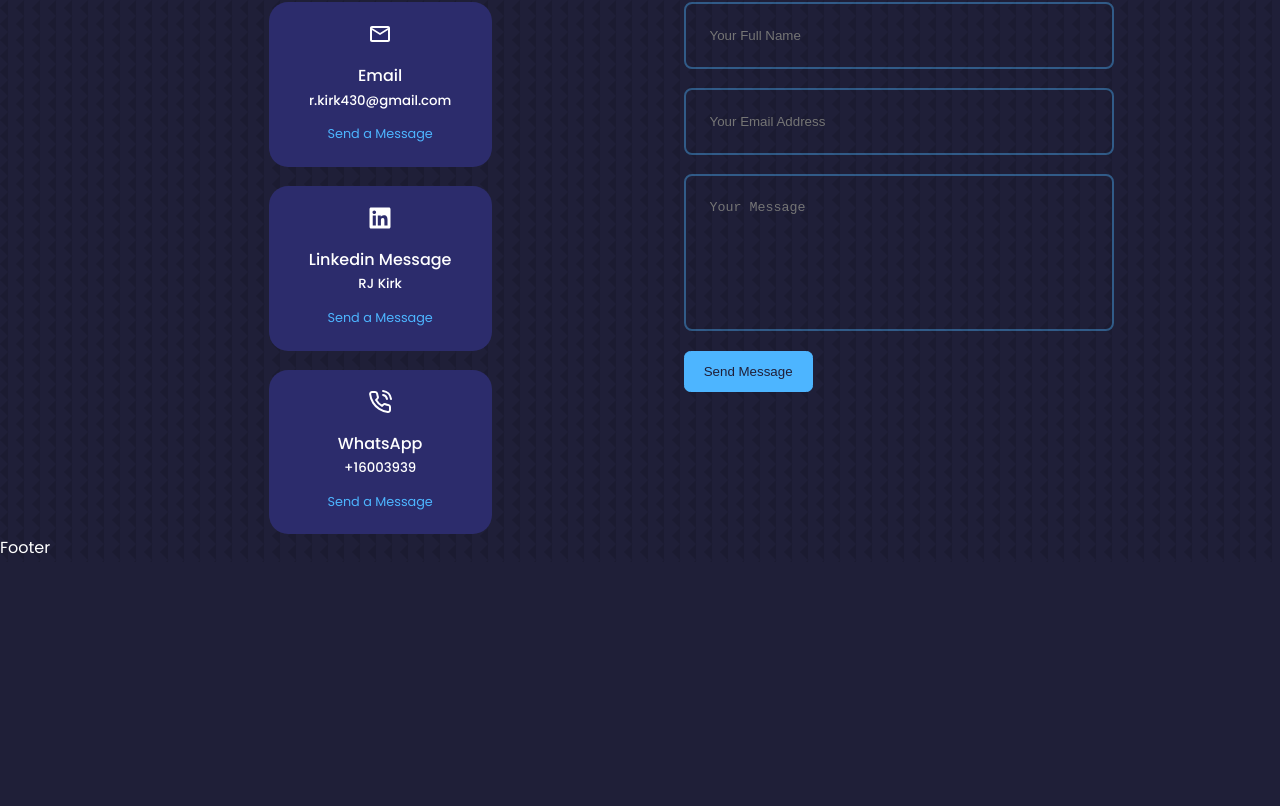
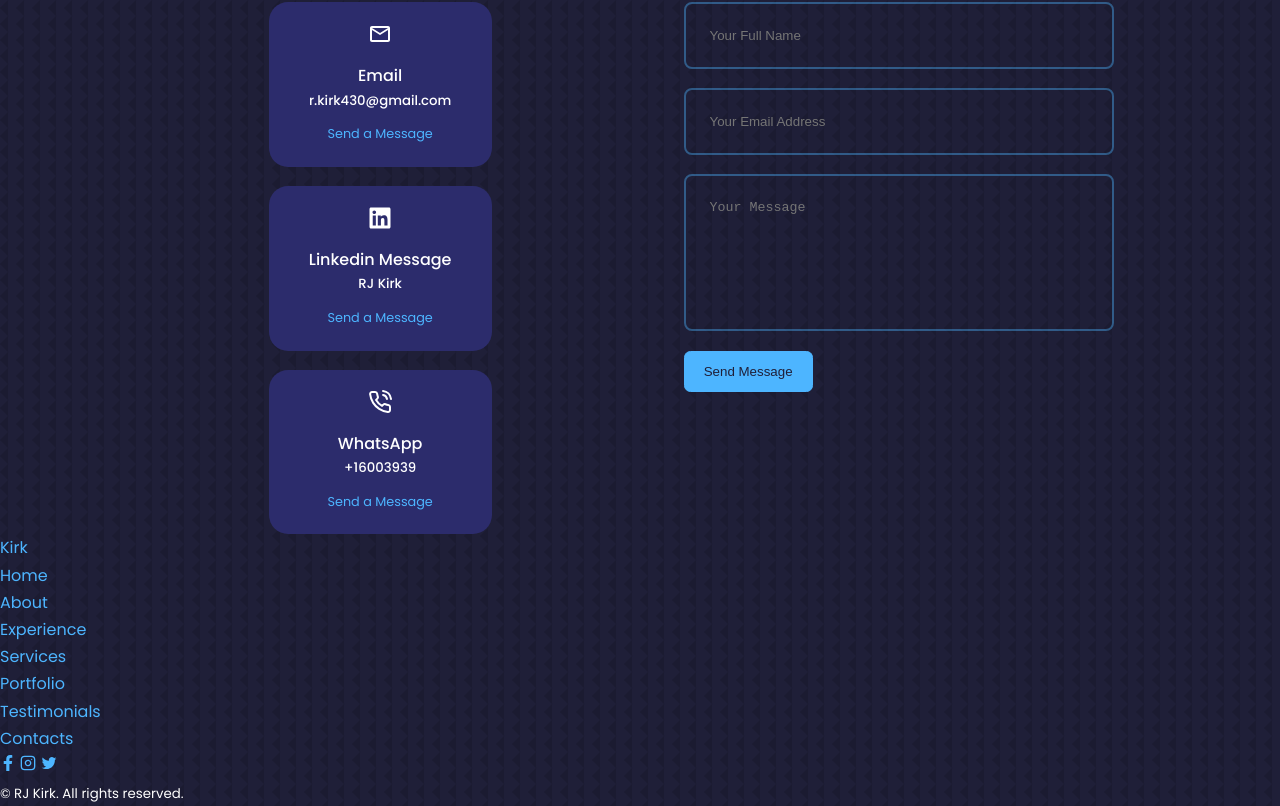
Before and after one commit to rkirk430/portfolio-website, a React (Create React App) app: page / in a window 1280 px wide. Shown: the part 4768-5574 px from the top of the page. Before the commit the page ends 5330 px from the top, so only its background shows below. Built offline with nearby package versions, Linux system fonts and the light colour scheme.

Commit message:
Footer JSX

```diff
--- a/package.json
+++ b/package.json
@@ -6,6 +6,7 @@
     "@testing-library/jest-dom": "^5.16.4",
     "@testing-library/react": "^13.3.0",
     "@testing-library/user-event": "^13.5.0",
+    "emailjs-com": "^3.2.0",
     "react": "^18.1.0",
     "react-dom": "^18.1.0",
     "react-icons": "^4.3.1",
--- a/src/components/contact/Contact.jsx
+++ b/src/components/contact/Contact.jsx
@@ -3,8 +3,26 @@
 import {MdOutlineEmail} from 'react-icons/md'
 import {FaLinkedin} from 'react-icons/fa'
 import {FiPhoneCall} from 'react-icons/fi'
+import { useRef } from 'react';
+import emailjs from 'emailjs-com';
+
 
 const Contact = () => {
+
+  const form = useRef();
+
+  const sendEmail = (e) => {
+    e.preventDefault();
+
+  emailjs.sendForm('service_fthls14', 'template_q59r0jq', form.current, 'nDz1FcThApztcRH-T')
+    .then((result) => {
+        console.log(result.text);
+    }, (error) => {
+        console.log(error.text);
+    });
+    e.target.reset()
+};
+
   return (
     <section id="contact">
       <h5> Get in Touch </h5>
@@ -35,7 +53,7 @@
           </article>
         </div>
 
-        <form action="">
+        <form ref={form} onSubmit={sendEmail}>
           <input type="text" name='name' placeholder='Your Full Name' required />
           <input type="email" name='email' placeholder='Your Email Address' required />
           <textarea name="message" rows='7' placeholder='Your Message' required></textarea>
--- a/src/components/footer/Footer.jsx
+++ b/src/components/footer/Footer.jsx
@@ -1,9 +1,35 @@
 import React from 'react'
 import './footer.css'
+import { FaFacebookF } from 'react-icons/fa'
+import { FiInstagram } from 'react-icons/fi'
+import {IoLogoTwitter} from 'react-icons/io'
 
 const Footer = () => {
   return (
-    <div>Footer</div>
+    <footer>
+      <a href="#" className='footer__logo'> Kirk </a>
+
+      <ul className="permalinks">
+        <li><a href="#"> Home </a></li>
+        <li><a href="#about"> About </a></li>
+        <li><a href="#experience"> Experience </a></li>
+        <li><a href="#services"> Services </a></li>
+        <li><a href="#portfolio"> Portfolio </a></li>
+        <li><a href="#testimonials"> Testimonials </a></li>
+        <li><a href="#contact"> Contacts </a></li>
+      </ul>
+
+      <div className="footer__socials">
+        <a href="https://facebook.com"> <FaFacebookF /> </a>
+        <a href="https://instagram.com"> <FiInstagram /> </a>
+        <a href="https://twitter.com"> <IoLogoTwitter /> </a>
+      </div>
+
+      <div className="footer__copyright">
+        <small>&copy; RJ Kirk. All rights reserved. </small>
+      </div>
+
+    </footer>
   )
 }
 
```
Also changed, not shown: 1 other file (tests, documents, lock files or other folders).
